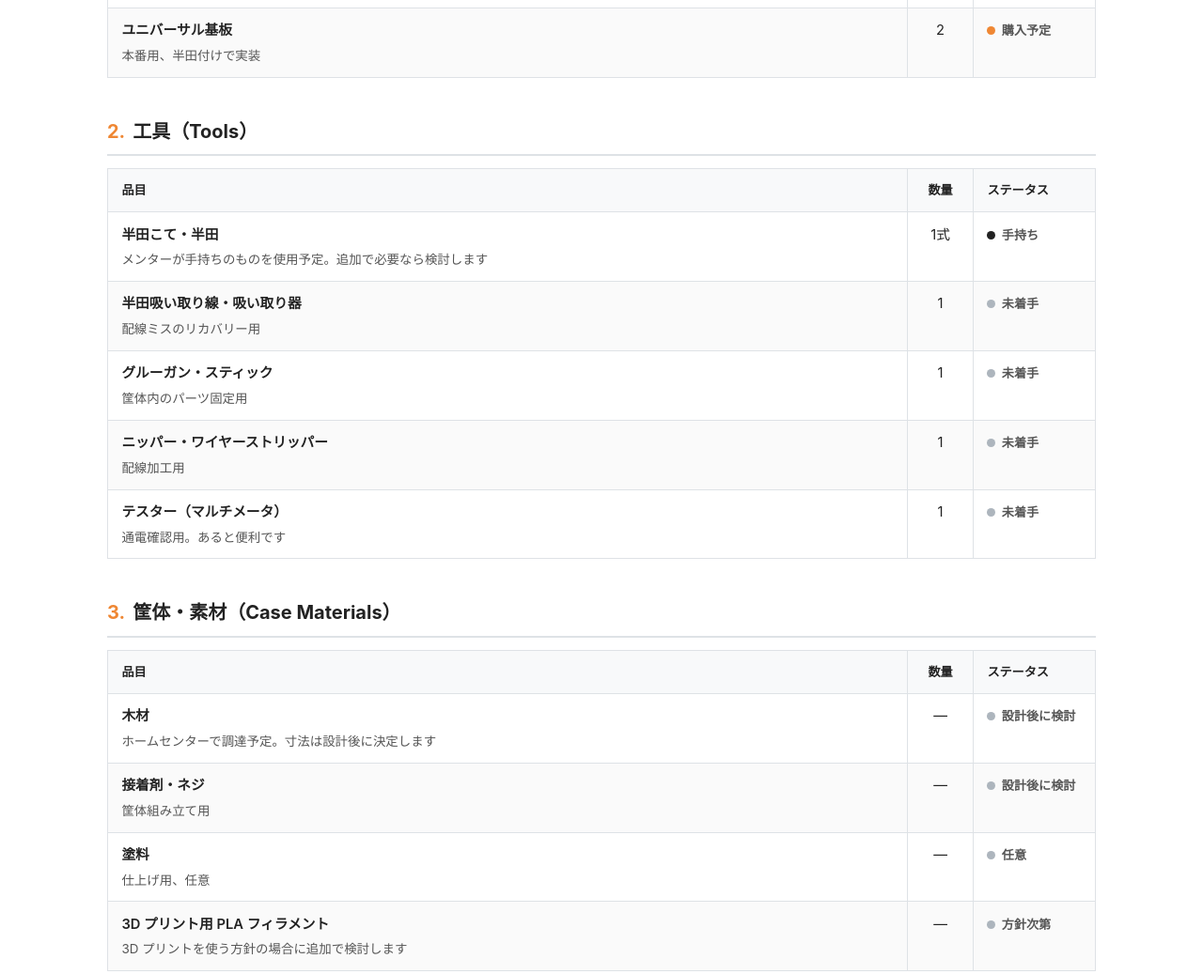
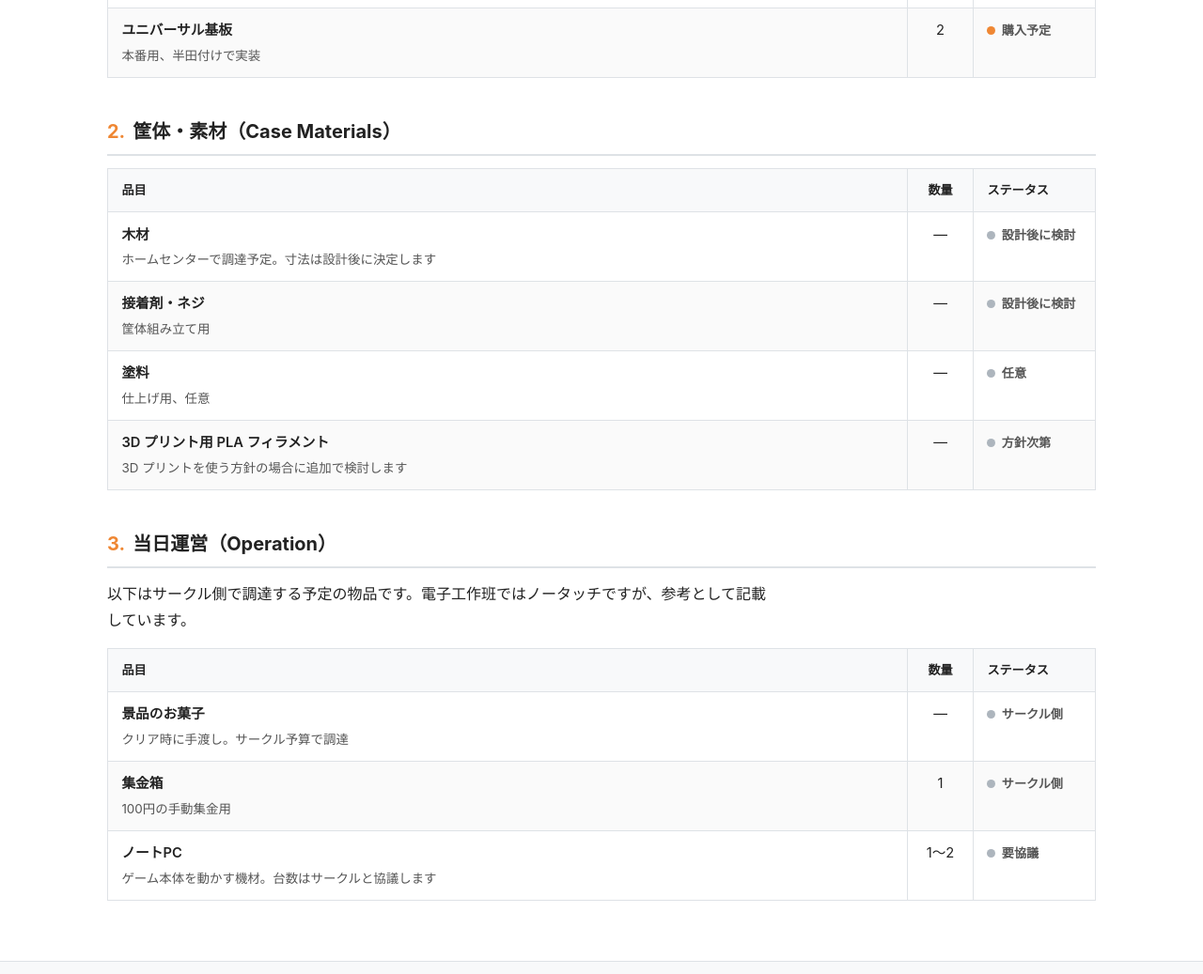
Before and after one commit to asterisk3157/ccc2026, a plain HTML site: page purchase.html in a window 1280 px wide. Shown: the part 1145-2182 px from the top of the page at 94% size. Drawn offline with Linux system fonts and the light colour scheme.

Commit message:
Remove 工具 section from Purchase (tools already on hand)

```diff
--- a/purchase.html
+++ b/purchase.html
@@ -6,7 +6,7 @@
 <title>Purchase — CCC2026 電子工作班</title>
 <link rel="icon" href="assets/favicon.svg" type="image/svg+xml">
 <link rel="stylesheet" href="assets/style.css">
-<meta name="description" content="CCC2026 電子工作班の購入予定リスト。クレーンゲーム制作に必要なパーツ・工具・素材を整理しています。">
+<meta name="description" content="CCC2026 電子工作班の購入予定リスト。クレーンゲーム制作に必要なパーツと素材を整理しています。">
 <meta name="theme-color" content="#EF8733">
 </head>
 <body>
@@ -37,7 +37,7 @@
     <div class="page-title">
       <h1>購入予定リスト</h1>
       <p class="lead">
-        クレーンゲーム制作に必要なパーツ・工具・素材を整理しています。
+        クレーンゲーム制作に必要なパーツと素材を整理しています。
         電子部品はメンターが Amazon でまとめて手配し、サークルに費用請求します。
       </p>
     </div>
@@ -115,50 +115,9 @@
       </table>
     </section>
 
-    <!-- 工具 -->
-    <section class="purchase-section">
-      <h2><span class="num">2.</span> 工具（Tools）</h2>
-      <table class="purchase-table">
-        <thead>
-          <tr>
-            <th>品目</th>
-            <th class="qty">数量</th>
-            <th class="status-cell">ステータス</th>
-          </tr>
-        </thead>
-        <tbody>
-          <tr>
-            <td class="item-name">半田こて・半田<span class="note">メンターが手持ちのものを使用予定。追加で必要なら検討します</span></td>
-            <td class="qty">1式</td>
-            <td><span class="status-dot have">手持ち</span></td>
-          </tr>
-          <tr>
-            <td class="item-name">半田吸い取り線・吸い取り器<span class="note">配線ミスのリカバリー用</span></td>
-            <td class="qty">1</td>
-            <td><span class="status-dot todo">未着手</span></td>
-          </tr>
-          <tr>
-            <td class="item-name">グルーガン・スティック<span class="note">筐体内のパーツ固定用</span></td>
-            <td class="qty">1</td>
-            <td><span class="status-dot todo">未着手</span></td>
-          </tr>
-          <tr>
-            <td class="item-name">ニッパー・ワイヤーストリッパー<span class="note">配線加工用</span></td>
-            <td class="qty">1</td>
-            <td><span class="status-dot todo">未着手</span></td>
-          </tr>
-          <tr>
-            <td class="item-name">テスター（マルチメータ）<span class="note">通電確認用。あると便利です</span></td>
-            <td class="qty">1</td>
-            <td><span class="status-dot todo">未着手</span></td>
-          </tr>
-        </tbody>
-      </table>
-    </section>
-
     <!-- 筐体・素材 -->
     <section class="purchase-section">
-      <h2><span class="num">3.</span> 筐体・素材（Case Materials）</h2>
+      <h2><span class="num">2.</span> 筐体・素材（Case Materials）</h2>
       <table class="purchase-table">
         <thead>
           <tr>
@@ -194,7 +153,7 @@
 
     <!-- 運営 -->
     <section class="purchase-section">
-      <h2><span class="num">4.</span> 当日運営（Operation）</h2>
+      <h2><span class="num">3.</span> 当日運営（Operation）</h2>
       <p>以下はサークル側で調達する予定の物品です。電子工作班ではノータッチですが、参考として記載しています。</p>
       <table class="purchase-table">
         <thead>
```
